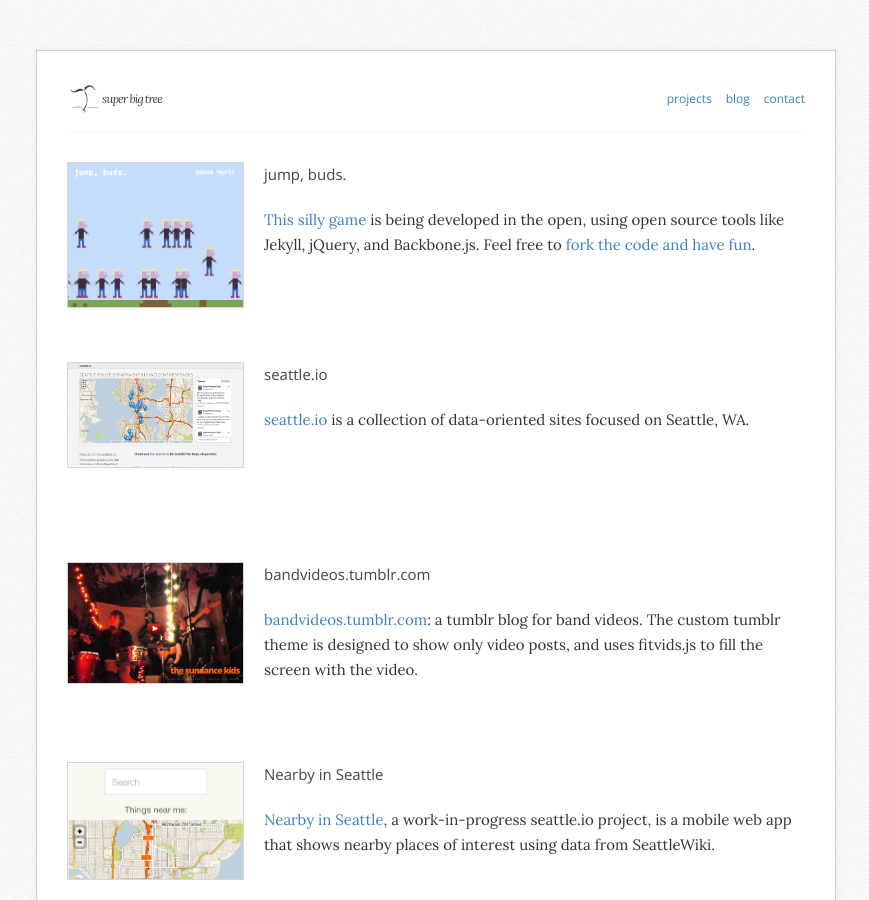
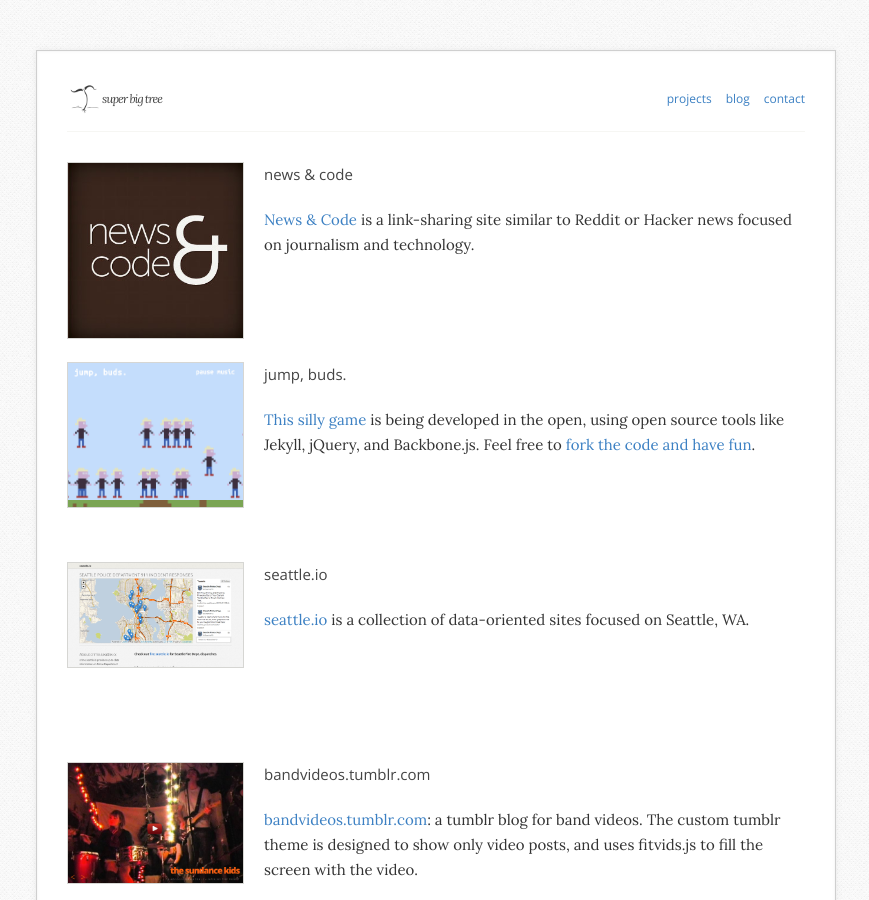
Before and after one commit to superbigtree/superbigtree.github.com, a Jekyll site: the page built from projects.html, in a window 1280 px wide and 900 px high. Shown: the whole window, without its empty margins (204-1073 px from the left). Built offline with Jekyll 4.4.1, drawn with Linux system fonts in a browser that asks for light colours; nearby versions of some CDN libraries.

Commit message:
add newsandcode

```diff
--- a/projects.html
+++ b/projects.html
@@ -2,6 +2,14 @@
 layout: static
 title: projects
 ---
+<div class="project">
+  <a href="http://www.newsandcode.com" target="_blank">
+    <img src="{{ site.baseurl }}/img/newsandcode.jpg" />
+    <h4>news & code</h4>
+  </a>
+  <p><a href="http://www.newsandcode.com" target="_blank">News & Code</a> is a link-sharing site similar to Reddit or Hacker news focused on journalism and technology.</p>
+</div>
+
 <div class="project">
   <a href="http://sethvincent.github.com/jump-bud/" target="_blank">
     <img src="{{ site.baseurl }}/img/jumpbud.png" />
```
Also changed, not shown: img/newsandcode.jpg (added), 2 other files.
